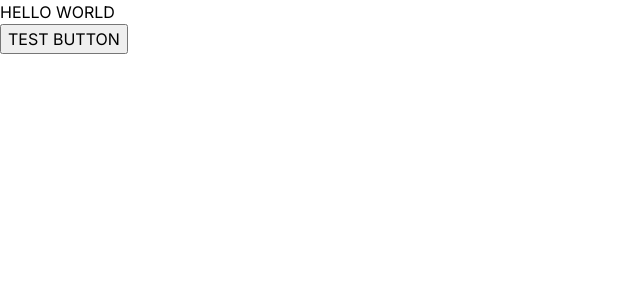
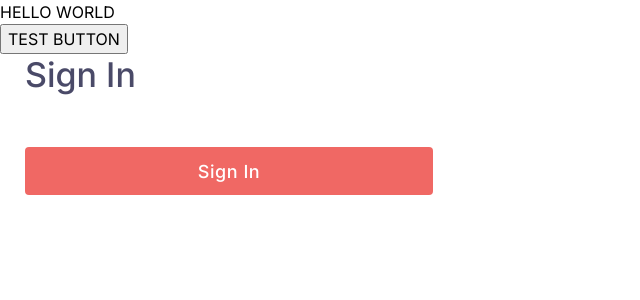
Before and after one commit to yuliapakhachuk/Amity-angular, an Angular app: page / in a window 1280 px wide. Shown: the top 300 px of the page, without its empty margins (0-640 px from the left). Built offline with nearby package versions, Linux system fonts and the light colour scheme.

Commit message:
Created sign-in component

```diff
--- a/src/app/app.component.css
+++ /dev/null
@@ -1 +0,0 @@
-/* No CSS *//*# sourceMappingURL=app.component.css.map */
--- a/src/app/app.component.html
+++ b/src/app/app.component.html
@@ -2,3 +2,4 @@
   <p>HELLO WORLD</p>
   <button class="logo-page_btn__special">TEST BUTTON</button>
 </div>
+<app-sing-in></app-sing-in>
--- /dev/null
+++ b/src/app/sing-in/sing-in.component.html
@@ -0,0 +1,12 @@
+<form class="sign-in-form" [formGroup]="form" (ngSubmit)="signIn()">
+    <h1 class="sign-in-form_title">Sign In</h1>
+
+    <div class="sign-in-form_content">
+        <div></div>
+        <button class="btn btn-primary btn-L sign-in-form_btn"
+                type="submit"
+                [disabled]="form.invalid">
+                Sign In
+        </button>
+    </div>
+</form>
--- /dev/null
+++ b/src/app/sing-in/sing-in.component.scss
@@ -0,0 +1,30 @@
+@import '/src/styles/components/typography';
+
+.sign-in-form{
+    display: flex;
+    width: 408px;
+    flex-direction: column;
+    align-items: center;
+    gap: 20px;
+    margin-left: 25px; /////delete!!!!!!!!
+
+    &_title {
+        @include title-h1-medium(var(--body-text-color));
+        display: flex;
+        flex-direction: column;
+        align-self: stretch;
+        line-height: normal;
+    }
+
+    &_content {
+        display: flex;
+        flex-direction: column;
+        align-items: center;
+        gap: 32px;
+        align-self: stretch;
+    }
+
+    &_btn {
+        width: 100%
+    }
+}
--- /dev/null
+++ b/src/app/sing-in/sing-in.component.ts
@@ -0,0 +1,22 @@
+import { Component } from '@angular/core';
+import { FormControl, FormGroup, Validators } from '@angular/forms';
+
+@Component({
+  selector: 'app-sing-in',
+  templateUrl: './sing-in.component.html',
+  styleUrls: ['./sing-in.component.scss']
+})
+export class SingInComponent {
+  form!: FormGroup;
+
+  ngOnInit() {
+    this.form = new FormGroup({
+      email: new FormControl(null, [Validators.email]),
+      password: new FormControl(null)
+    })
+  }
+
+  signIn() {
+
+  }
+}
--- a/src/styles/components/_buttons.scss
+++ b/src/styles/components/_buttons.scss
@@ -11,7 +11,6 @@
     border: none;
     border-radius: 4px;
     font-weight: 500;
-    margin-bottom: 10px;
     cursor: pointer;
 }
 
```
Also changed, not shown: src/app/app.module.ts (+6 -2 lines), 2 other files (tests, documents, lock files or other folders).
